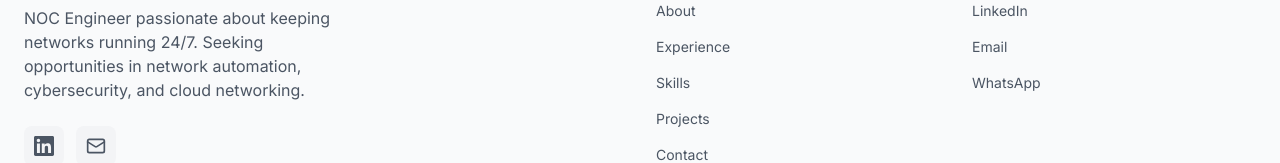
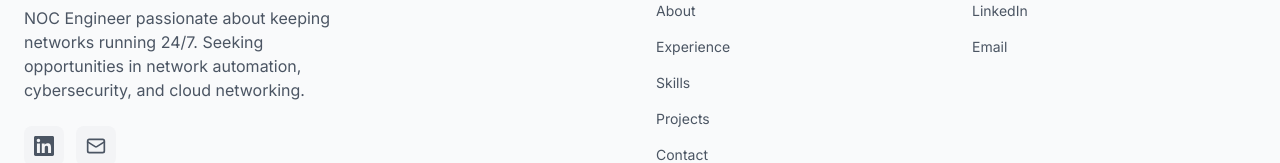
Before and after one commit to repamungkas/portofolio, a Next.js app: page / in a window 1280 px wide. Shown: the part 7125-7288 px from the top of the page. Built offline with nearby package versions, Linux system fonts and the light colour scheme.

Commit message:
Remove WhatsApp link from footer

```diff
--- a/src/components/Footer.tsx
+++ b/src/components/Footer.tsx
@@ -19,7 +19,6 @@ export function Footer() {
     Connect: [
       { label: "LinkedIn", href: "https://linkedin.com/in/repamungkas" },
       { label: "Email", href: "mailto:pamungkas.re@gmail.com" },
-      { label: "WhatsApp", href: "https://wa.me/6282257537871" },
     ],
   };
 
```
